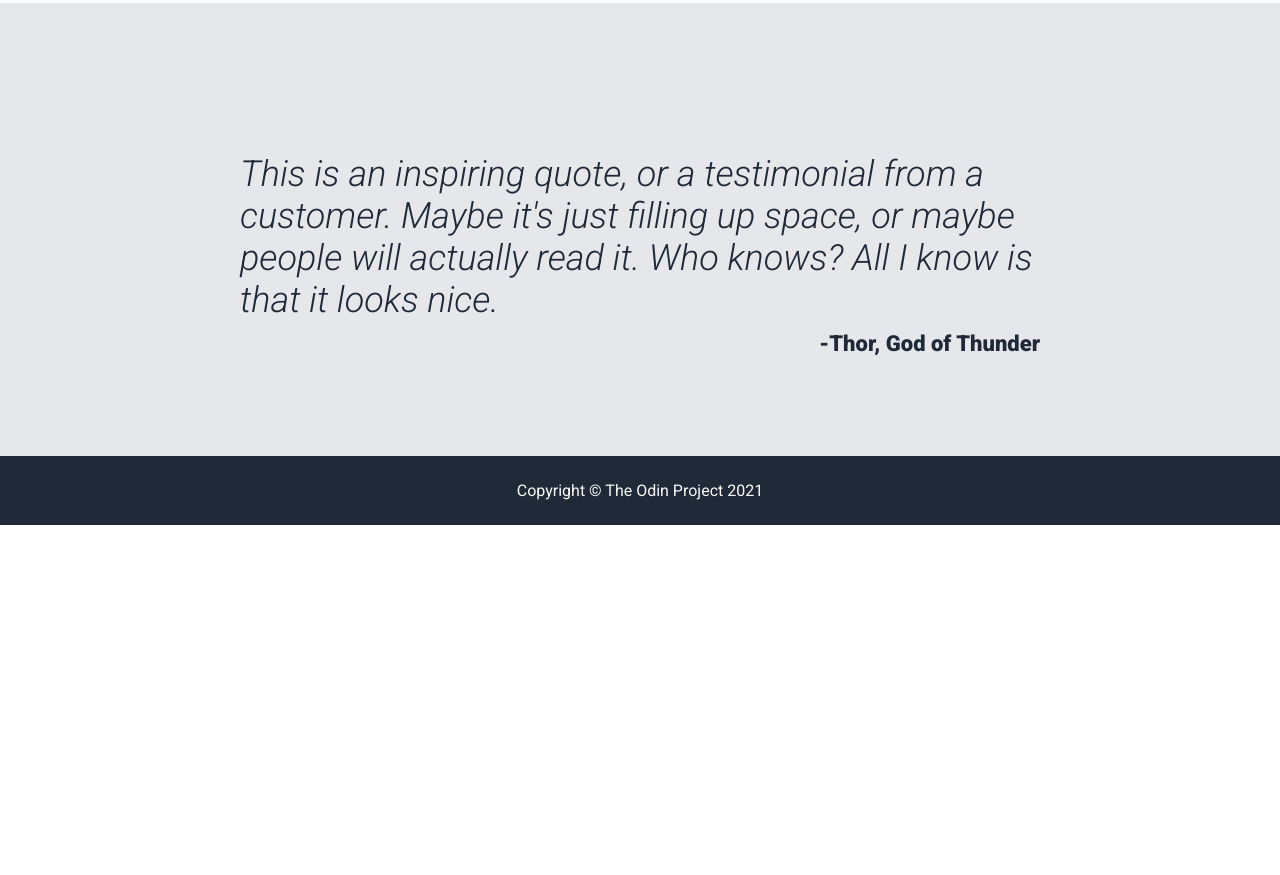
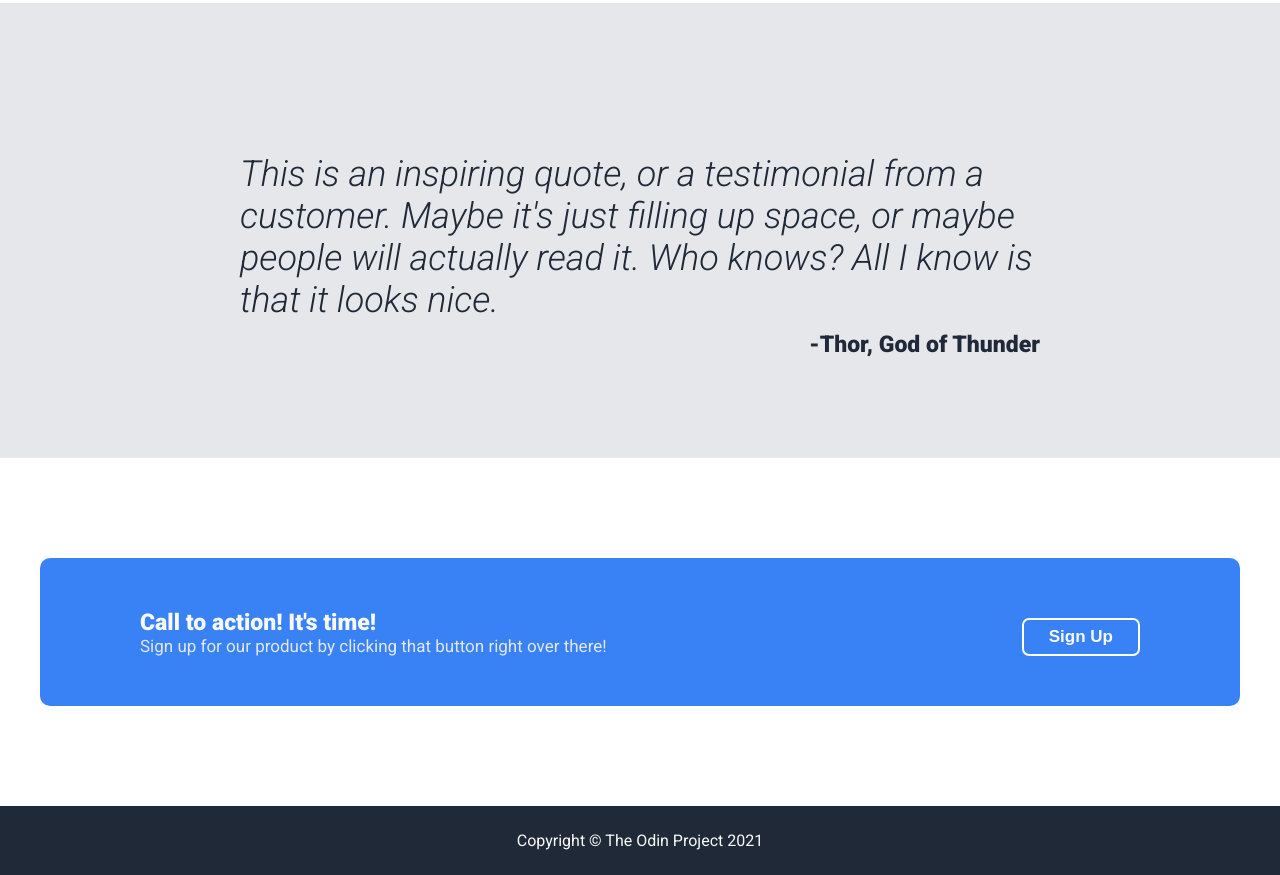
Before and after one commit to xPaddy/landing-page, a plain HTML site: page index.html in a window 1280 px wide. Shown: the part 1024-1899 px from the top of the page. Before the commit the page ends 1549 px from the top, so only its background shows below. Drawn offline with Linux system fonts and the light colour scheme.

Commit message:
Add and design action-section

```diff
--- a/css/styles.css
+++ b/css/styles.css
@@ -155,6 +155,44 @@ div.quote-section {
 
 .author {
    font-weight: 800;
-   font-size: 22px;
+   font-size: 23px;
    text-align: right;
 }
+
+div.action-section {
+   display: flex;
+   justify-content: center;
+   padding: 100px 0;
+}
+
+.action-container {
+   width: 1200px;
+   background-color: #3882f6;
+   display: flex;
+   justify-content: space-between;
+   align-items: center;
+   padding: 50px 100px;
+   border-radius: 10px;
+}
+
+.action-header {
+   color: #f9faf8;
+   font-weight: 900;
+   font-size: 23px;
+}
+
+.action-text {
+   color: #e5e7eb;
+   font-size: 17px;
+}
+
+.sign-up {
+   background-color: #3882f6;
+   color: #f9faf8;
+   font-weight: 900;
+   font-size: 17px;
+   padding: 7px 25px;
+   border-radius: 7px;
+   border: 2px solid white;
+   margin-top: 10px;
+}
--- a/index.html
+++ b/index.html
@@ -71,6 +71,20 @@
       </div>
    </div>
 
+   <div class="action-section">
+      <div class="action-container">
+         <div class="action-text-container">
+            <div class="action-header">
+               Call to action! It's time!
+            </div>
+            <div class="action-text">
+               Sign up for our product by clicking that button right over there!
+            </div>
+         </div>
+         <button class="sign-up">Sign Up</button>
+      </div>
+   </div>
+
    <footer>
       Copyright &copy; The Odin Project 2021
    </footer>
```
